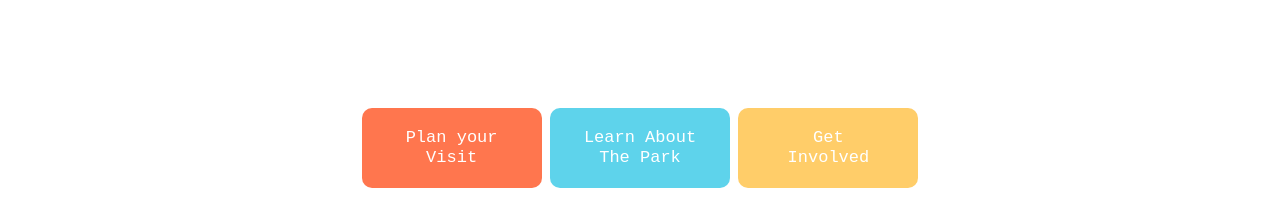
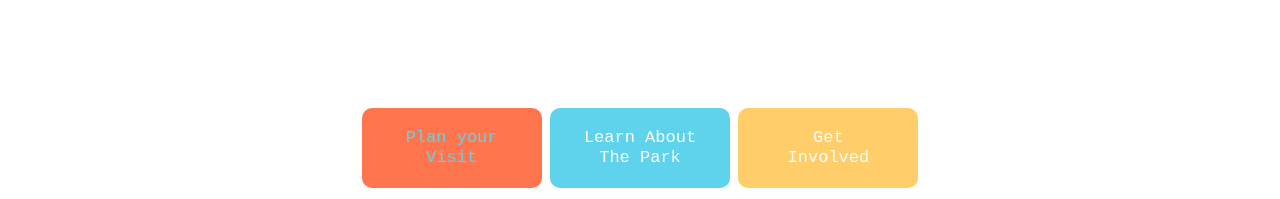
Before and after one commit to bloominstituteoftechnology/web-module-challenge-intro-css, a plain HTML site: page index.html in a window 1280 px wide. In both pictures the pointer is over the link 451 px from the left and 148 px from the top of the page. Shown: the top 199 px of the page. Drawn offline with Linux system fonts and the light colour scheme; files whose address does not match are found by name.

Commit message:
Initial Commit

```diff
--- a/style.css
+++ b/style.css
@@ -158,6 +158,10 @@ p {
     line-height: 30px;
 }
 
+nav a:hover {
+    color: #5ED3EB;
+}
+
 .fire-img {
     width: auto;
     height: 100px;
```
